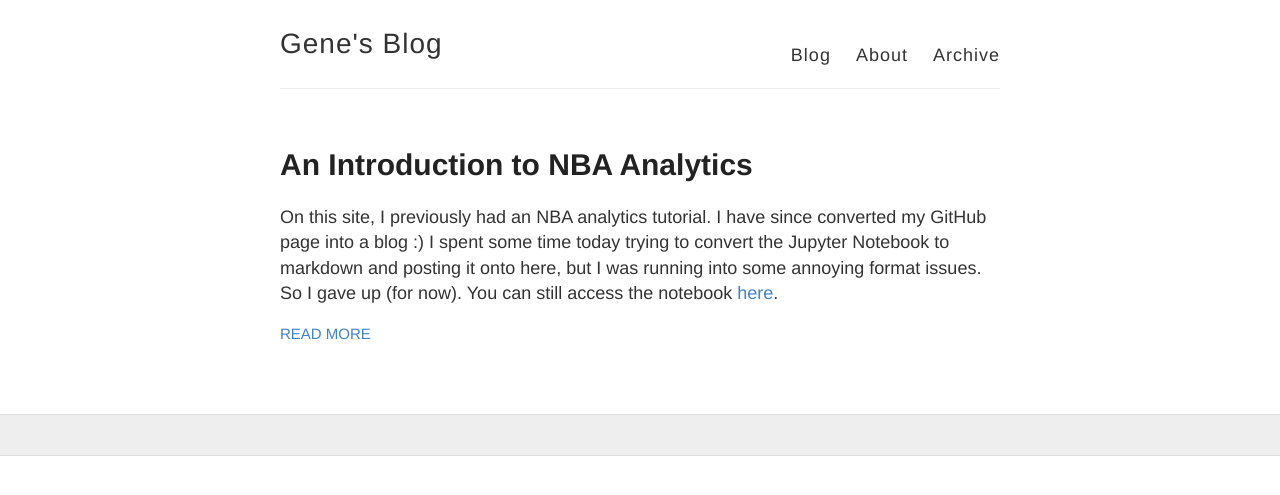
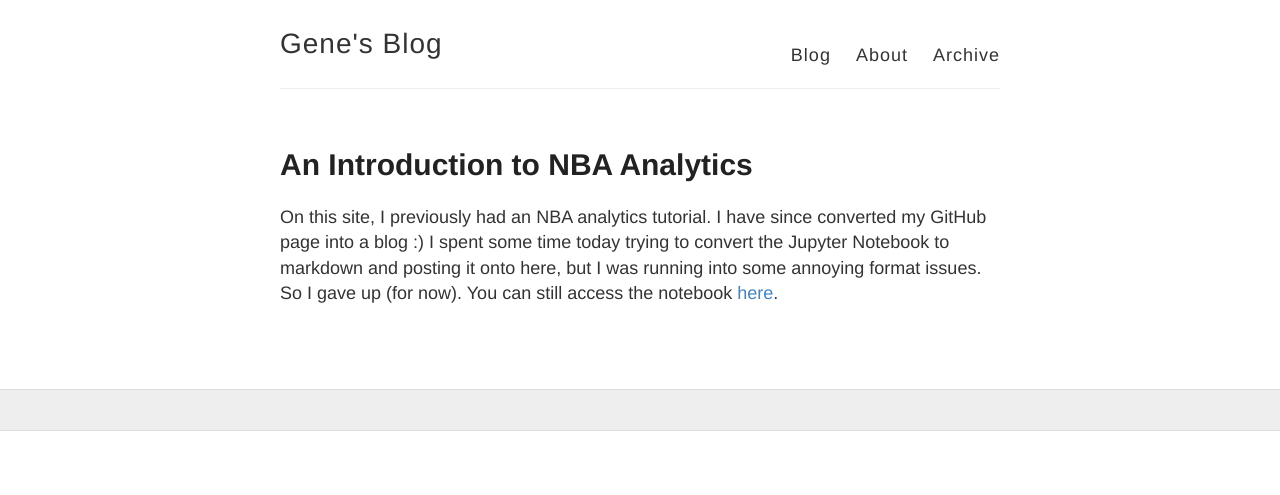
Before and after one commit to houcharlie/GXLI97.github.io, a Jekyll site: the page built from index.html, in a window 1280 px wide. Shown: the top 495 px of the page. Built offline with Jekyll 4.4.1, drawn with Linux system fonts in a browser that asks for light colours.

Commit message:
Update index.html

```diff
--- a/index.html
+++ b/index.html
@@ -12,7 +12,7 @@
         {{ post.content }}
       </div>
 
-      <a href="{{ site.baseurl }}{{ post.url }}" class="read-more">Read More</a>
+<!--       <a href="{{ site.baseurl }}{{ post.url }}" class="read-more">Read More</a> -->
     </article>
   {% endfor %}
 </div>
```
